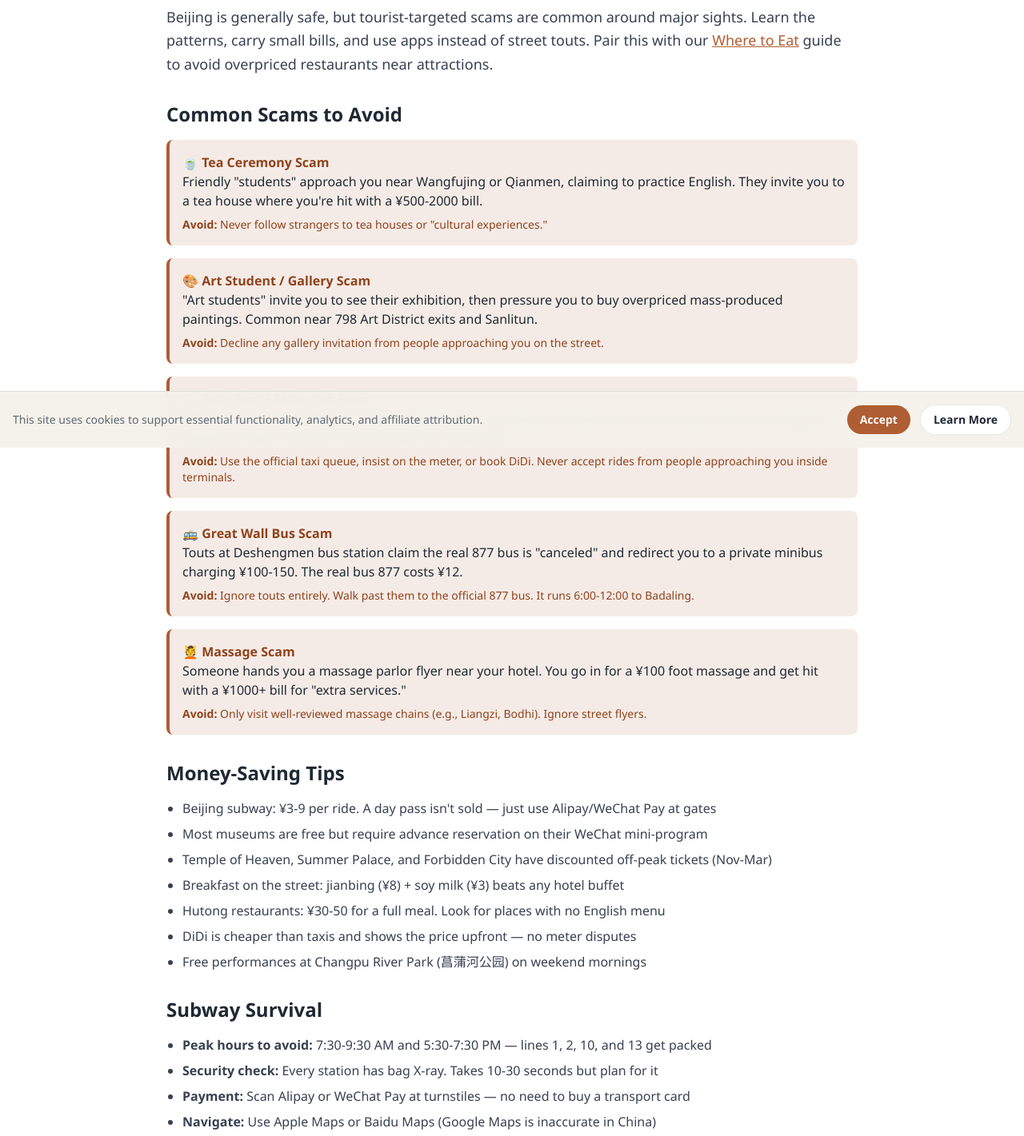
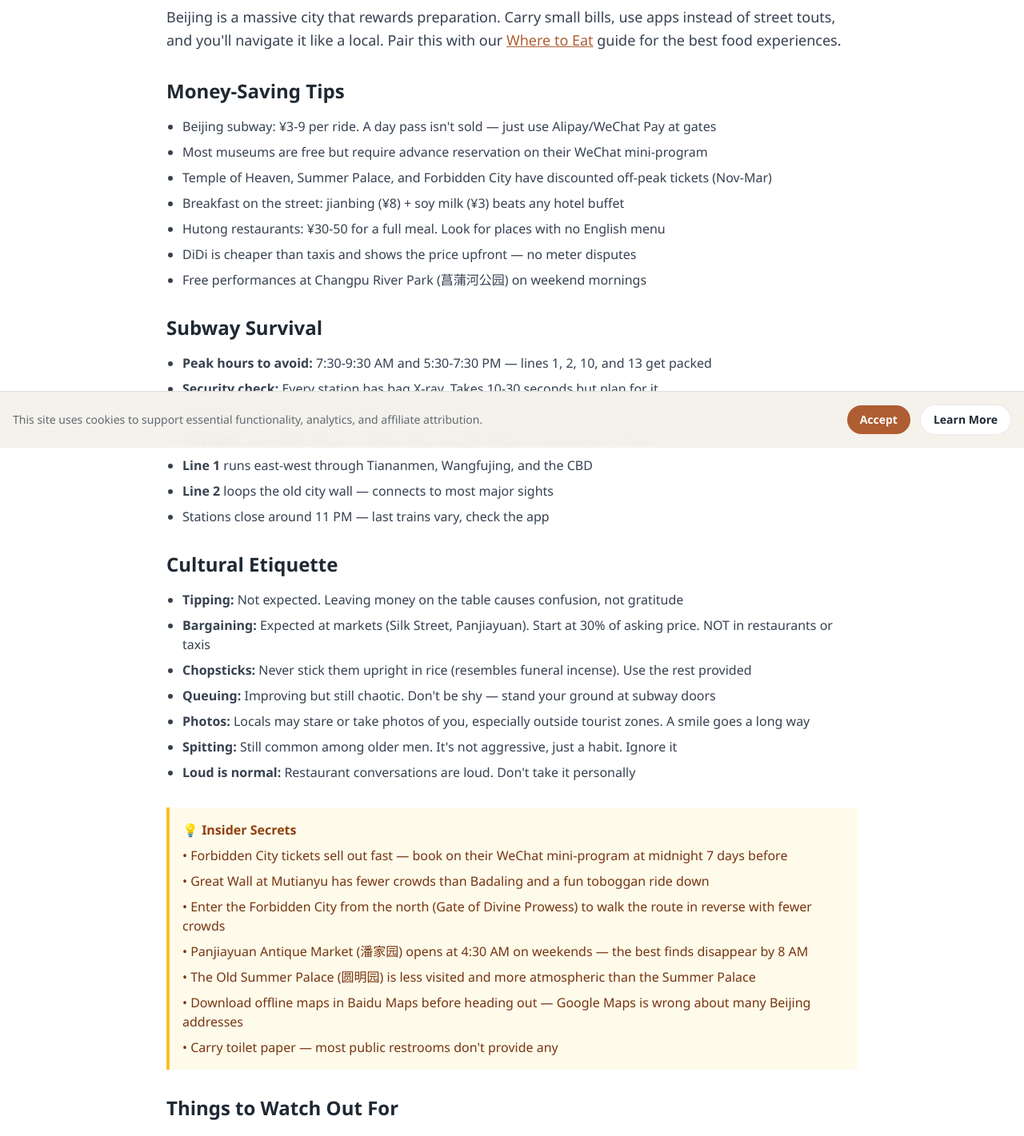
Before and after one commit to thecubestorm-arch/trailofchina, a Next.js app: page /destinations/beijing/local-tips in a window 1280 px wide. Shown: the part 240-1661 px from the top of the page at 80% size. Built offline with nearby package versions, Linux system fonts and the light colour scheme.

Commit message:
Fix: Soften scam language on all local tips pages (5 cities) + Lantern watermarks on what-to-do pages + Payment Apps hub redesign

```diff
--- a/app/destinations/beijing/local-tips/page.tsx
+++ b/app/destinations/beijing/local-tips/page.tsx
@@ -3,9 +3,9 @@
 import Breadcrumb from '@/components/Breadcrumb';
 
 export const metadata: Metadata = {
-  title: 'Beijing Local Tips | Scams, Transport Hacks & Insider Secrets',
+  title: 'Beijing Local Tips | Transport, Food & Insider Secrets',
   description:
-    'Insider tips for Beijing: scams to avoid (tea ceremony, art students, fake taxis), money-saving hacks, subway survival, and cultural etiquette.',
+    'Insider tips for Beijing: transport hacks, money-saving strategies, cultural etiquette, and things to watch out for.',
 };
 
 export default function BeijingLocalTipsPage() {
@@ -24,65 +24,13 @@
 
         <section className="mb-8">
           <p className="text-lg text-gray-700 leading-relaxed">
-            Beijing is generally safe, but tourist-targeted scams are common around major sights.
-            Learn the patterns, carry small bills, and use apps instead of street touts.
-            Pair this with our{' '}
+            Beijing is a massive city that rewards preparation. Carry small bills, use apps instead of street touts,
+            and you&apos;ll navigate it like a local. Pair this with our{' '}
             <Link href="/destinations/beijing/where-to-eat" className="underline text-[var(--accent)]">
               Where to Eat
             </Link>{' '}
-            guide to avoid overpriced restaurants near attractions.
+            guide for the best food experiences.
           </p>
-        </section>
-
-        <section className="mb-8">
-          <h2 className="text-2xl font-semibold mb-4">Common Scams to Avoid</h2>
-
-          <div className="space-y-4">
-            <div className="bg-[var(--accent-soft)] rounded-lg p-4 border-l-4 border-[var(--accent)]">
-              <h3 className="font-semibold text-[var(--accent-strong)]">🍵 Tea Ceremony Scam</h3>
-              <p className="text-[var(--foreground)]">
-                Friendly &quot;students&quot; approach you near Wangfujing or Qianmen, claiming to practice English.
-                They invite you to a tea house where you&apos;re hit with a ¥500-2000 bill.
-              </p>
-              <p className="text-sm text-[var(--accent-strong)] mt-2"><strong>Avoid:</strong> Never follow strangers to tea houses or &quot;cultural experiences.&quot;</p>
-            </div>
-
-            <div className="bg-[var(--accent-soft)] rounded-lg p-4 border-l-4 border-[var(--accent)]">
-              <h3 className="font-semibold text-[var(--accent-strong)]">🎨 Art Student / Gallery Scam</h3>
-              <p className="text-[var(--foreground)]">
-                &quot;Art students&quot; invite you to see their exhibition, then pressure you to buy overpriced
-                mass-produced paintings. Common near 798 Art District exits and Sanlitun.
-              </p>
-              <p className="text-sm text-[var(--accent-strong)] mt-2"><strong>Avoid:</strong> Decline any gallery invitation from people approaching you on the street.</p>
-            </div>
-
-            <div className="bg-[var(--accent-soft)] rounded-lg p-4 border-l-4 border-[var(--accent)]">
-              <h3 className="font-semibold text-[var(--accent-strong)]">🚕 Fake Taxi / Black Cab Scam</h3>
-              <p className="text-[var(--foreground)]">
-                Unlicensed drivers at Beijing Capital Airport and train stations charge 3-5x normal rates.
-                Some have rigged meters or claim &quot;flat rate&quot; fees of ¥300+ for a ¥80 ride.
-              </p>
-              <p className="text-sm text-[var(--accent-strong)] mt-2"><strong>Avoid:</strong> Use the official taxi queue, insist on the meter, or book DiDi. Never accept rides from people approaching you inside terminals.</p>
-            </div>
-
-            <div className="bg-[var(--accent-soft)] rounded-lg p-4 border-l-4 border-[var(--accent)]">
-              <h3 className="font-semibold text-[var(--accent-strong)]">🚌 Great Wall Bus Scam</h3>
-              <p className="text-[var(--foreground)]">
-                Touts at Deshengmen bus station claim the real 877 bus is &quot;canceled&quot; and redirect you to
-                a private minibus charging ¥100-150. The real bus 877 costs ¥12.
-              </p>
-              <p className="text-sm text-[var(--accent-strong)] mt-2"><strong>Avoid:</strong> Ignore touts entirely. Walk past them to the official 877 bus. It runs 6:00-12:00 to Badaling.</p>
-            </div>
-
-            <div className="bg-[var(--accent-soft)] rounded-lg p-4 border-l-4 border-[var(--accent)]">
-              <h3 className="font-semibold text-[var(--accent-strong)]">💆 Massage Scam</h3>
-              <p className="text-[var(--foreground)]">
-                Someone hands you a massage parlor flyer near your hotel. You go in for a ¥100 foot massage
-                and get hit with a ¥1000+ bill for &quot;extra services.&quot;
-              </p>
-              <p className="text-sm text-[var(--accent-strong)] mt-2"><strong>Avoid:</strong> Only visit well-reviewed massage chains (e.g., Liangzi, Bodhi). Ignore street flyers.</p>
-            </div>
-          </div>
         </section>
 
         <section className="mb-8">
@@ -136,6 +84,18 @@
             <li>• Carry toilet paper — most public restrooms don&apos;t provide any</li>
           </ul>
         </div>
+
+        <section className="mb-8">
+          <h2 className="text-2xl font-semibold mb-4">Things to Watch Out For</h2>
+          <p className="text-gray-700 mb-4">Beijing is generally safe, but a few situations are worth knowing about. These are not common, but awareness helps:</p>
+          <ul className="text-gray-700 list-disc pl-5 space-y-3">
+            <li><strong>Tea ceremony invitations</strong> — Occasionally, friendly &quot;students&quot; near Wangfujing or Qianmen invite tourists to a tea house that ends with an inflated ¥500-2000 bill. Politely decline invitations from strangers on the street.</li>
+            <li><strong>Art gallery visits</strong> — &quot;Art students&quot; near 798 or Sanlitun may invite you to an exhibition, then pressure you to buy overpriced paintings. Legitimate galleries don&apos;t recruit visitors this way.</li>
+            <li><strong>Unofficial taxis at airports/stations</strong> — Drivers inside terminals may charge far above the meter rate. Use the official taxi queue outside, or book DiDi for upfront pricing.</li>
+            <li><strong>Great Wall bus touts at Deshengmen</strong> — People may claim bus 877 is &quot;canceled&quot; and redirect you to a ¥100-150 minibus. The real bus 877 costs ¥12 — walk past the touts.</li>
+            <li><strong>Massage parlor flyers</strong> — Flyers near hotels may lead to ¥100 foot massages that turn into ¥1000+ bills. Only visit well-reviewed chains like Liangzi or Bodhi.</li>
+          </ul>
+        </section>
       </main>
     </div>
   );
--- a/app/destinations/chengdu/local-tips/page.tsx
+++ b/app/destinations/chengdu/local-tips/page.tsx
@@ -104,8 +104,8 @@
 
         <section className="mb-10">
           <div className="bg-red-50 border-l-4 border-red-400 p-4 rounded-r-lg">
-            <h3 className="font-semibold text-red-800 mb-2">⚠️ Tourist Traps</h3>
-            <ul className="text-red-900 space-y-2">
+            <h3 className="font-semibold text-gray-800 mb-2">Things to Watch Out For</h3>
+            <ul className="text-gray-700 space-y-2">
               <li>• Paying premium rates for late-morning panda entry when most pandas are inactive.</li>
               <li>• Unofficial drivers near attractions quoting fixed prices well above DiDi.</li>
               <li>• Last-minute opera tickets from street sellers with unclear seat locations.</li>
--- a/app/destinations/chongqing/local-tips/page.tsx
+++ b/app/destinations/chongqing/local-tips/page.tsx
@@ -101,7 +101,7 @@
         </div>
 
         <div className="bg-[var(--accent-soft)] border-l-4 border-[var(--accent)] p-4 mb-8">
-          <h3 className="font-semibold text-[var(--accent-strong)] mb-2">⚠️ Tourist Traps to Avoid</h3>
+          <h3 className="font-semibold text-[var(--accent-strong)] mb-2">Things to Watch Out For</h3>
           <ul className="text-[var(--foreground)] space-y-2">
             <li>• Trusting one map app blindly without cross-checking entrance levels</li>
             <li>• Over-scheduling outdoor viewpoints during heavy fog periods</li>
--- a/app/destinations/xian/local-tips/page.tsx
+++ b/app/destinations/xian/local-tips/page.tsx
@@ -91,8 +91,8 @@
         </div>
 
         <div className="bg-red-50 border-l-4 border-red-400 p-4 mb-10">
-          <h3 className="font-semibold text-red-800 mb-2">Tourist Traps</h3>
-          <ul className="text-red-900 space-y-2">
+          <h3 className="font-semibold text-gray-800 mb-2">Things to Watch Out For</h3>
+          <ul className="text-gray-700 space-y-2">
             <li>• Fake jade sold near major attractions as “museum quality”</li>
             <li>• Tea ceremony invitations that end with inflated bills</li>
             <li>• Unofficial tours with forced shopping stops and inflated pricing</li>
```
Also changed, not shown: 1 other file (tests, documents, lock files or other folders).
